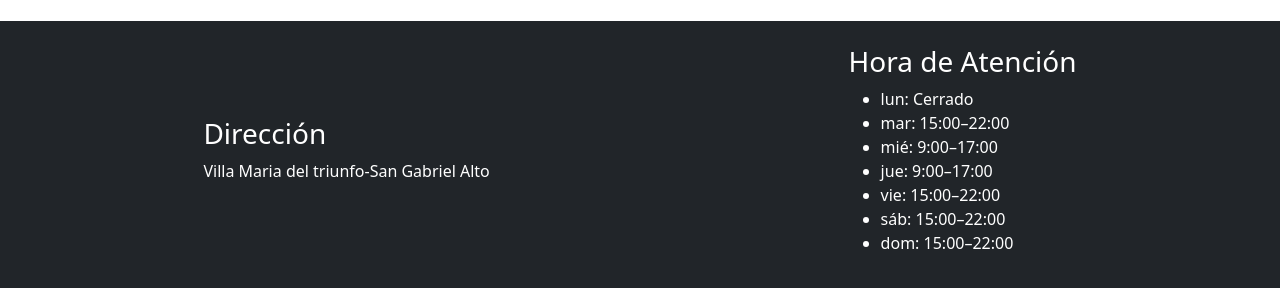
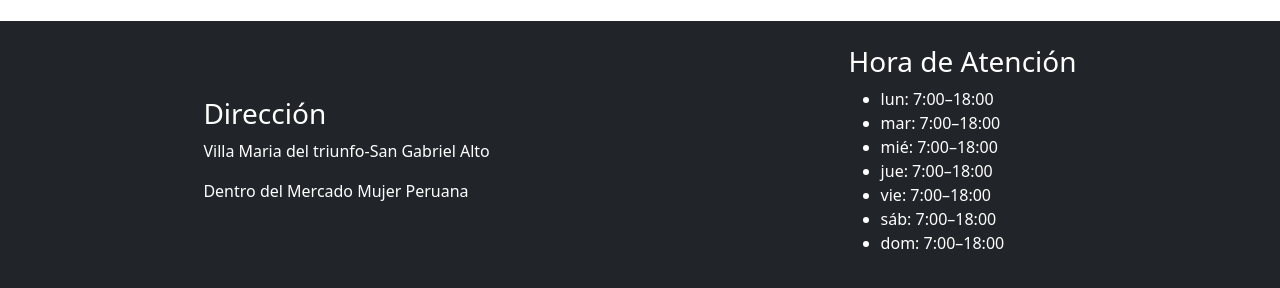
Before and after one commit to devSalas/page-tecnicoPc, a plain HTML site: page index.html in a window 1280 px wide. Shown: the part 2214-2502 px from the top of the page. Drawn offline with nearby package versions, Linux system fonts and the light colour scheme.

Commit message:
fix: corregir nombre de la empresa

```diff
--- a/index.html
+++ b/index.html
@@ -24,30 +24,14 @@
         <!-- Navigation-->
         <nav class="navbar navbar-expand-lg navbar-light bg-light">
             <div class="container px-4 px-lg-5">
-                <a class="navbar-brand" href="#!">CompuPlaza</a>
+                <a class="navbar-brand fw-bold" href="">Servicios Oscar</a>
                 <button class="navbar-toggler" type="button" data-bs-toggle="collapse" data-bs-target="#navbarSupportedContent" aria-controls="navbarSupportedContent" aria-expanded="false" aria-label="Toggle navigation"><span class="navbar-toggler-icon"></span></button>
                 <div class="collapse navbar-collapse" id="navbarSupportedContent">
                     <ul class="navbar-nav me-auto mb-2 mb-lg-0 ms-lg-4">
                         <li class="nav-item"><a class="nav-link active" aria-current="page" href="#servicios">Servicios</a></li>
                         <li class="nav-item"><a class="nav-link" href="#productos">productos</a></li>
                         <li class="nav-item"><a class="nav-link" href="#ubicacion">ubicación</a></li>
-                        <!-- <li class="nav-item dropdown">
-                            <a class="nav-link dropdown-toggle" id="navbarDropdown" href="#" role="button" data-bs-toggle="dropdown" aria-expanded="false">Shop</a>
-                            <ul class="dropdown-menu" aria-labelledby="navbarDropdown">
-                                <li><a class="dropdown-item" href="#!">All Products</a></li>
-                                <li><hr class="dropdown-divider" /></li>
-                                <li><a class="dropdown-item" href="#!">Popular Items</a></li>
-                                <li><a class="dropdown-item" href="#!">New Arrivals</a></li>
-                            </ul>
-                        </li> -->
-                    </ul>
-                    <!-- <form class="d-flex">
-                        <button class="btn btn-outline-dark" type="submit">
-                            <i class="bi-cart-fill me-1"></i>
-                            Cart
-                            <span class="badge bg-dark text-white ms-1 rounded-pill">0</span>
-                        </button>
-                    </form> -->
+
                 </div>
             </div>
         </nav>
@@ -176,7 +160,7 @@
         <div id="ubicacion" class="container ">
             <h2 class="m-4">Ubicación</h2>
             <div class="row sm:p-4 m-auto ">
-                <div class="col-12 d-flex my-4 ">
+                <div class="col-12 d-flex my-4 px-0 ">
                     <iframe class="m-auto" src="https://www.google.com/maps/embed?pb=!1m18!1m12!1m3!1d975.1376965238397!2d-76.95076074626813!3d-12.142858037582439!2m3!1f0!2f0!3f0!3m2!1i1024!2i768!4f13.1!3m3!1m2!1s0x9105b8918249ea19%3A0xb1f596e343703d29!2sMarket%20Traders%20Association%20%22Mujer%20Peruana%22!5e0!3m2!1sen!2spe!4v1672370590515!5m2!1sen!2spe" width="600" height="450" style="border:0;" allowfullscreen="" loading="lazy" referrerpolicy="no-referrer-when-downgrade"></iframe>
                 </div>
 
@@ -189,17 +173,18 @@
             <div class="">
                 <h3  class="">Dirección</h3>
                     <p>Villa Maria del triunfo-San Gabriel Alto</p>
+                    <p>Dentro del Mercado Mujer Peruana</p>
             </div>
             <div class="">
             <h3 class="">Hora de Atención</h3>
             <ul>
-                <li><span>lun:</span> Cerrado</li>
-                <li> mar:	15:00–22:00</li>
-                <li>mié:	9:00–17:00</li>
-                <li>jue:	9:00–17:00</li>
-                <li>vie:	15:00–22:00</li>
-                <li>sáb:	15:00–22:00</li>
-                <li>dom:	15:00–22:00</li>
+                <li><span class="">lun:</span> 7:00–18:00</li>
+                <li><span class="">mar:</span> 7:00–18:00</li>
+                <li><span class="">mié:</span> 7:00–18:00</li>
+                <li><span class="">jue:</span> 7:00–18:00</li>
+                <li><span class="">vie:</span> 7:00–18:00</li>
+                <li><span class="">sáb:</span> 7:00–18:00</li>
+                <li><span class="">dom:</span> 7:00–18:00</li>
             </ul>
             </div>
         </div>
```
